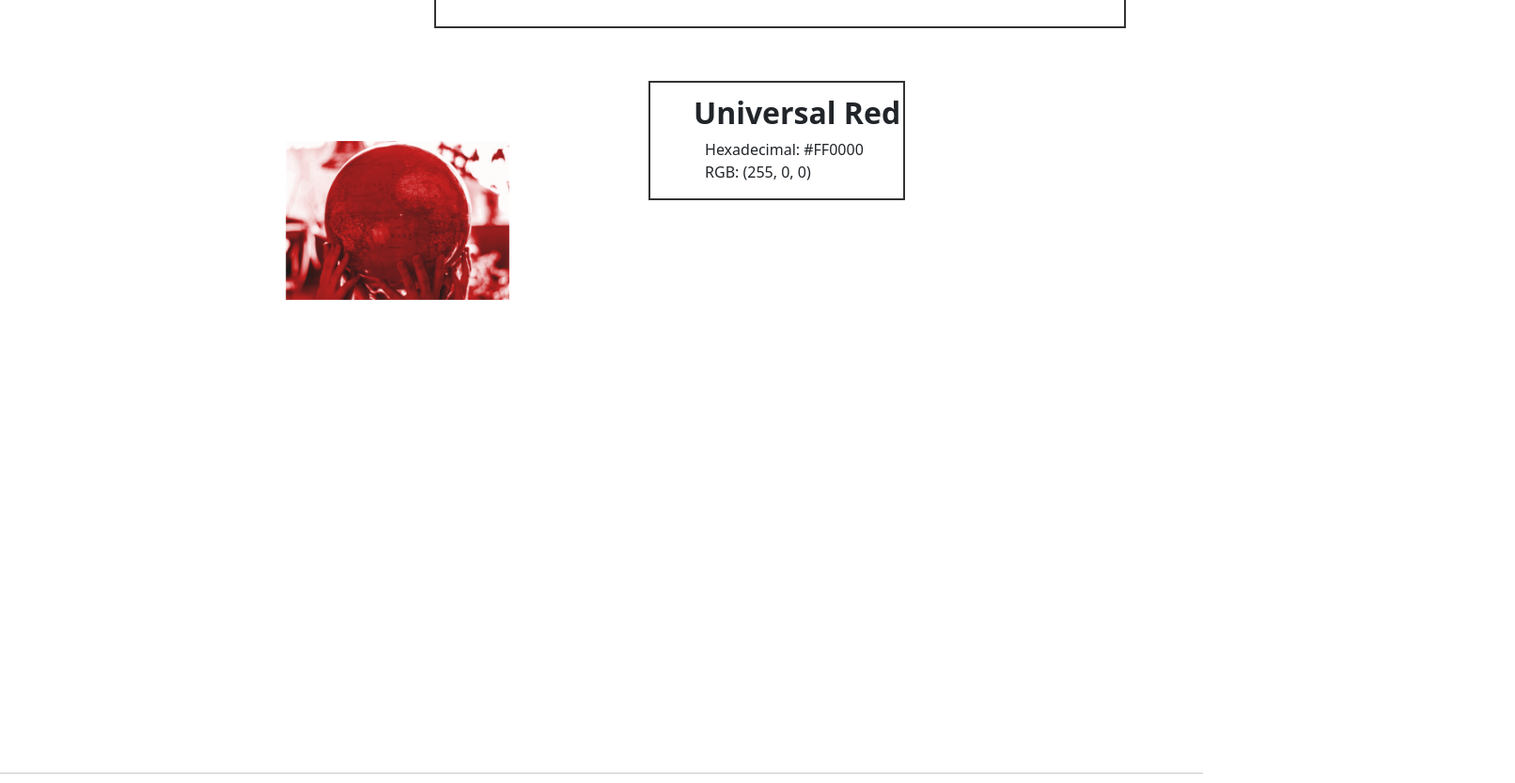
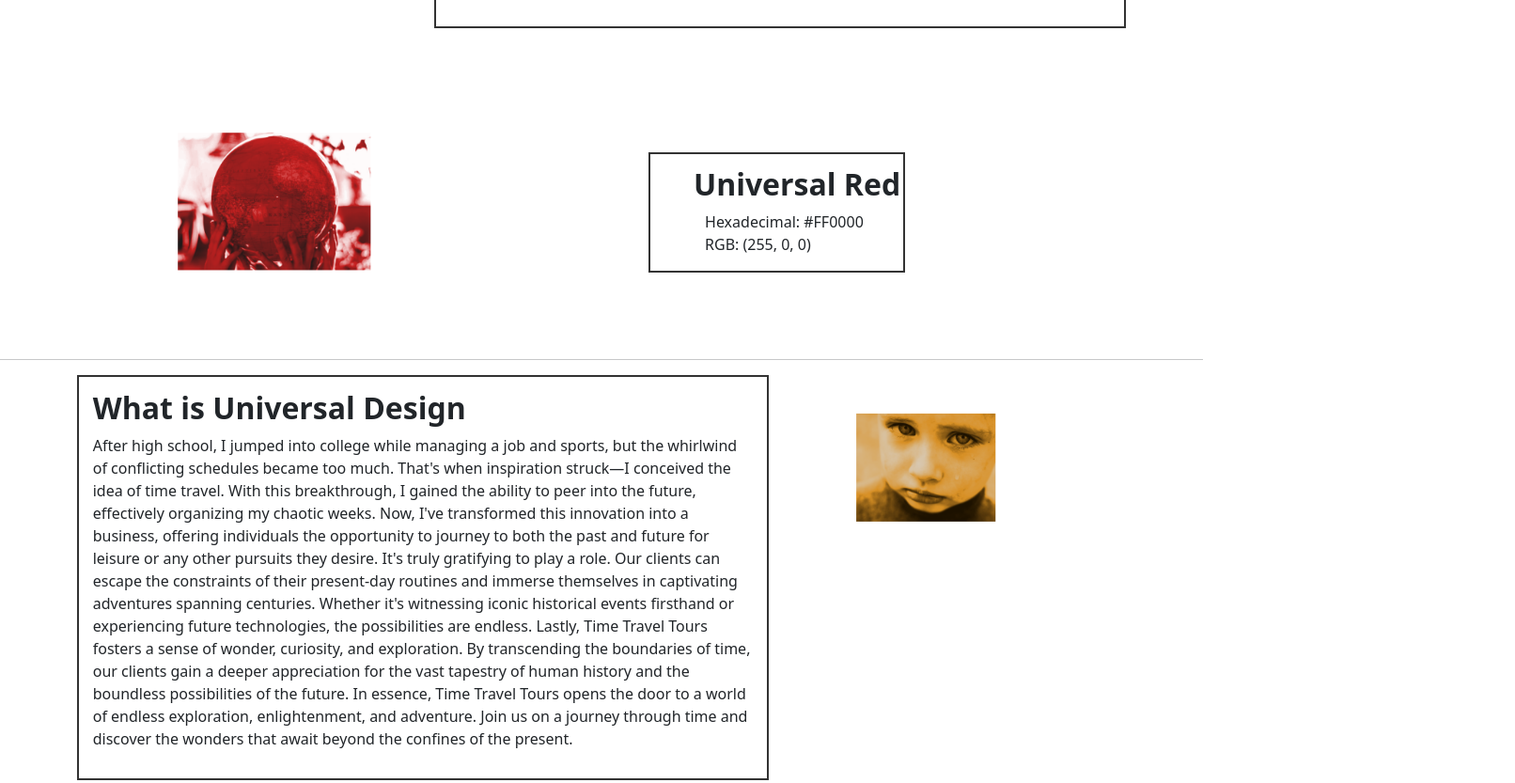
Before and after one commit to ritikavarghese/ColorUXResearch, a plain HTML site: page index.html in a window 1280 px wide. Shown: the part 710-1543 px from the top of the page at 94% size, 1612 px wide, since content can reach past the window. Drawn offline with nearby package versions, Linux system fonts and the light colour scheme; a web font is replaced by a local one.

Commit message:
line break

```diff
--- a/index.html
+++ b/index.html
@@ -81,10 +81,10 @@
         </div>
         <div class="container">
           <div class="decimals">
-            <div class="row">
+            <div class="row align-items-center">
               <!-- Image Container -->
               <div class="col-md-6">
-                <img class="red2" src="/images/worldred2.png" alt="Picture of our Founder Jean-Paul">
+                <img id="redImg" src="/images/worldred2.png" alt="Picture of our Founder Jean-Paul">
               </div>
 
               <!-- Text Container -->
--- a/style.css
+++ b/style.css
@@ -131,9 +131,8 @@ html, body {
   max-width: 75%;
 }
 
-.red2 {
-  max-height: 45%;
-  margin-left: 18%;
+#redImg {
+  max-height: 280px;
 }
 
 .orange1 {
```
